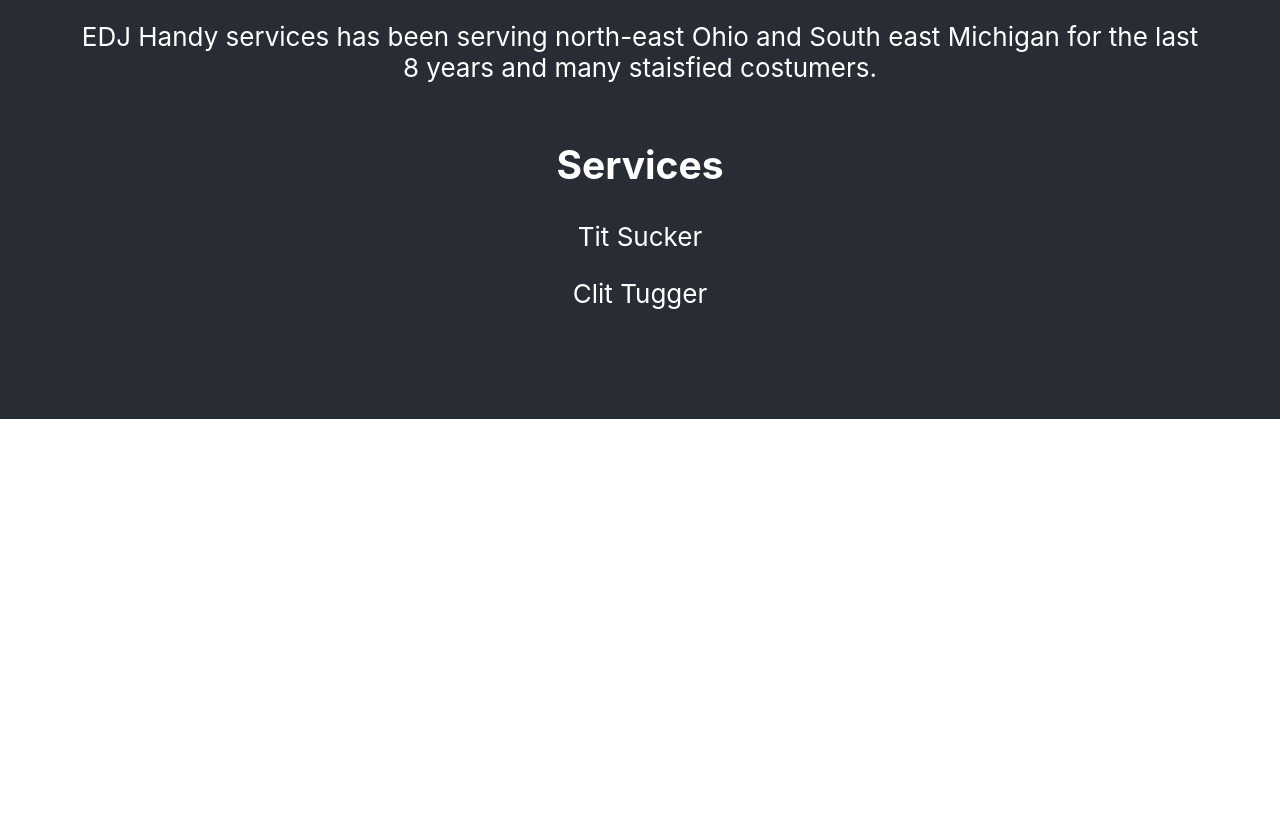
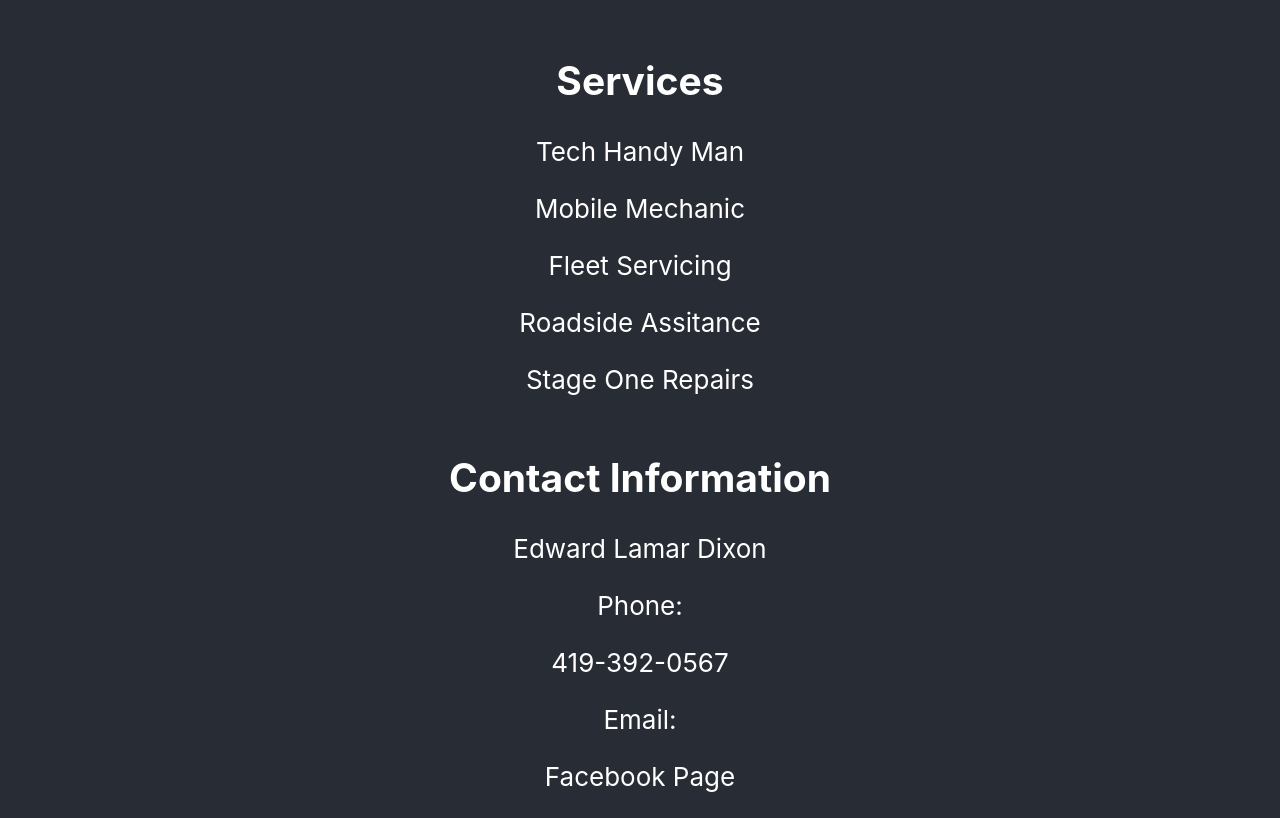
Before and after one commit to whitejamesthe2nd/edwardsSite, a React (Create React App) app: page / in a window 1280 px wide. Shown: the part 381-1199 px from the top of the page. Before the commit the page ends 800 px from the top, so only its background shows below. Built offline with nearby package versions, Linux system fonts and the light colour scheme.

Commit message:
skeleton 2

```diff
--- a/src/App.js
+++ b/src/App.js
@@ -1,7 +1,8 @@
-import logo from './logo.svg';
+
 import './App.css';
 import Header from './Components/headerComponent/header';
 import Services from './Components/servicesComponent/Services';
+import Contact from './Components/contactComponent/Contact'
 
 function App() {
   return (
@@ -9,6 +10,7 @@ function App() {
       <header className="App-header">
         <Header />
         <Services />
+        <Contact />
 
       </header>
     </div>
--- /dev/null
+++ b/src/Components/contactComponent/Contact.js
@@ -0,0 +1,15 @@
+import React from 'react';
+
+let Contact = ()=>{
+    return(
+        <div>
+            <h2>Contact Information</h2>
+            <span></span><p>Edward Lamar Dixon</p>
+            <span>Phone:</span><p>419-392-0567</p>
+            <span>Email:</span><p></p>
+            <p>Facebook Page</p>
+        </div>
+    )
+}
+
+export default Contact;
--- a/src/Components/servicesComponent/Services.js
+++ b/src/Components/servicesComponent/Services.js
@@ -12,9 +12,11 @@ let Services = ()=>{
     return(
         <div>
             <h2>Services</h2>
-            <p>Tit Sucker</p>
-            <p>Clit Tugger</p>
-            <p></p>
+            <p>Tech Handy Man</p>
+            <p>Mobile Mechanic</p>
+            <p>Fleet Servicing</p>
+            <p>Roadside Assitance</p>
+            <p>Stage One Repairs</p>
         </div>
     )
 }
```
